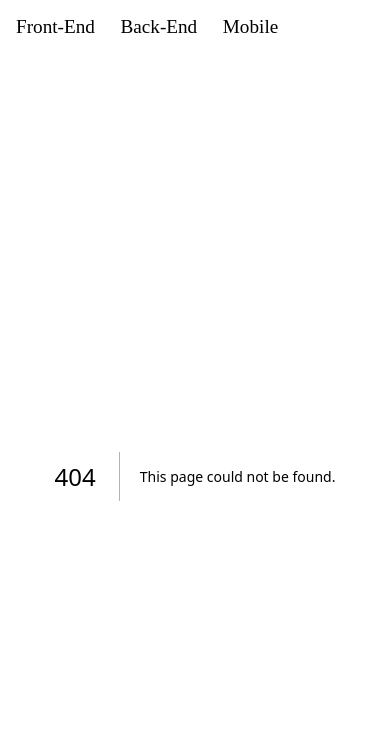
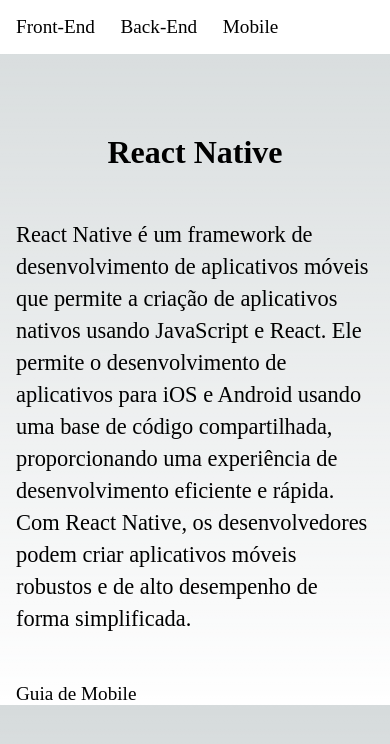
Before and after one commit to g4brielpy/trilha-front, a Next.js app in the folder rotas/: page /mobile in a window 390 px wide. Before the commit this address had no page. Shown: the top 744 px of the page. Built offline with nearby package versions, Linux system fonts and the light colour scheme.

Commit message:
Rota Mobile

```diff
--- /dev/null
+++ b/rotas/src/app/mobile/page.jsx
@@ -0,0 +1,22 @@
+import AboutPage from "@/components/AboutPage";
+
+export default function page() {
+  return (
+    <AboutPage
+      title={"React Native"}
+      about={`
+        React Native é um framework de desenvolvimento de aplicativos móveis que
+        permite a criação de aplicativos nativos usando JavaScript e React. Ele
+        permite o desenvolvimento de aplicativos para iOS e Android usando uma
+        base de código compartilhada, proporcionando uma experiência de
+        desenvolvimento eficiente e rápida. Com React Native, os desenvolvedores
+        podem criar aplicativos móveis robustos e de alto desempenho de forma
+        simplificada.
+      `}
+      link={{
+        href: "https://www.devmedia.com.br/carreira-programador/?slug=mobile",
+        content: "Guia de Mobile",
+      }}
+    />
+  );
+}
```
